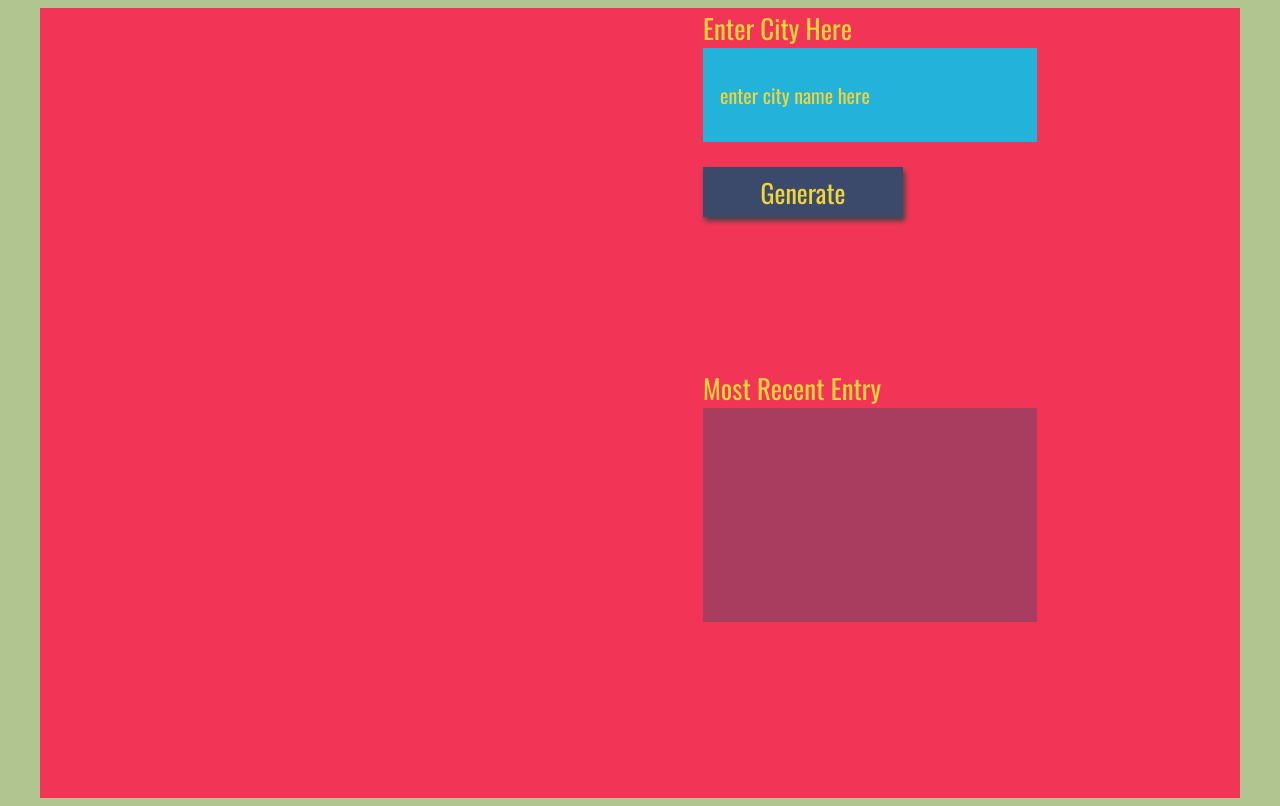
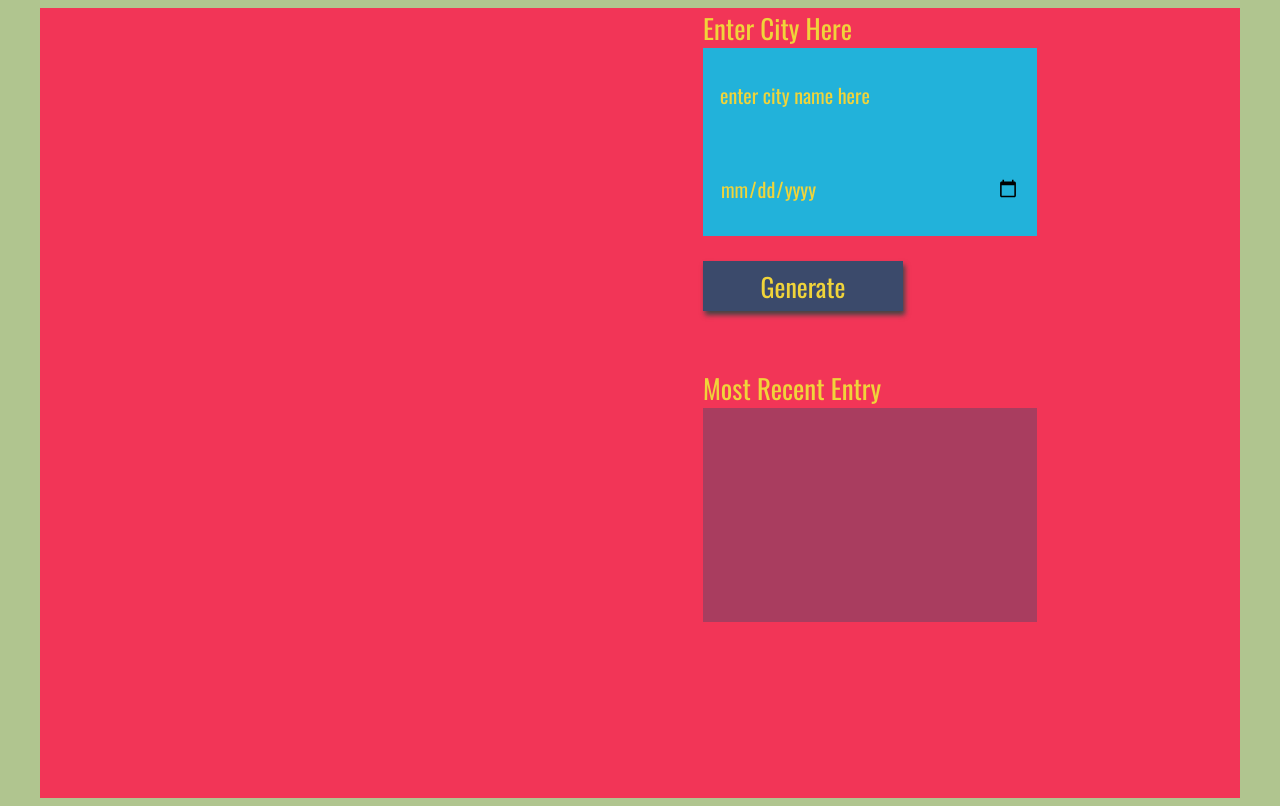
Before and after one commit to JanaBobulis/Travel-App, a website built with webpack: page src/client/views/index.html in a window 1280 px wide. Built offline with nearby package versions, Linux system fonts and the light colour scheme; a web font is replaced by a local one.

Commit message:
new input for departure date

```diff
--- a/src/client/views/index.html
+++ b/src/client/views/index.html
@@ -14,6 +14,7 @@
   <div class ="holder city">
     <label for="city">Enter City Here</label>
    <input type="text" id="city" placeholder="enter city name here">
+   <input type="date" id="dep-date" placeholder="enter date of departure here">
     <button id="generate" type = "submit"> Generate </button>
   </div>
   <div class ="response">
```
